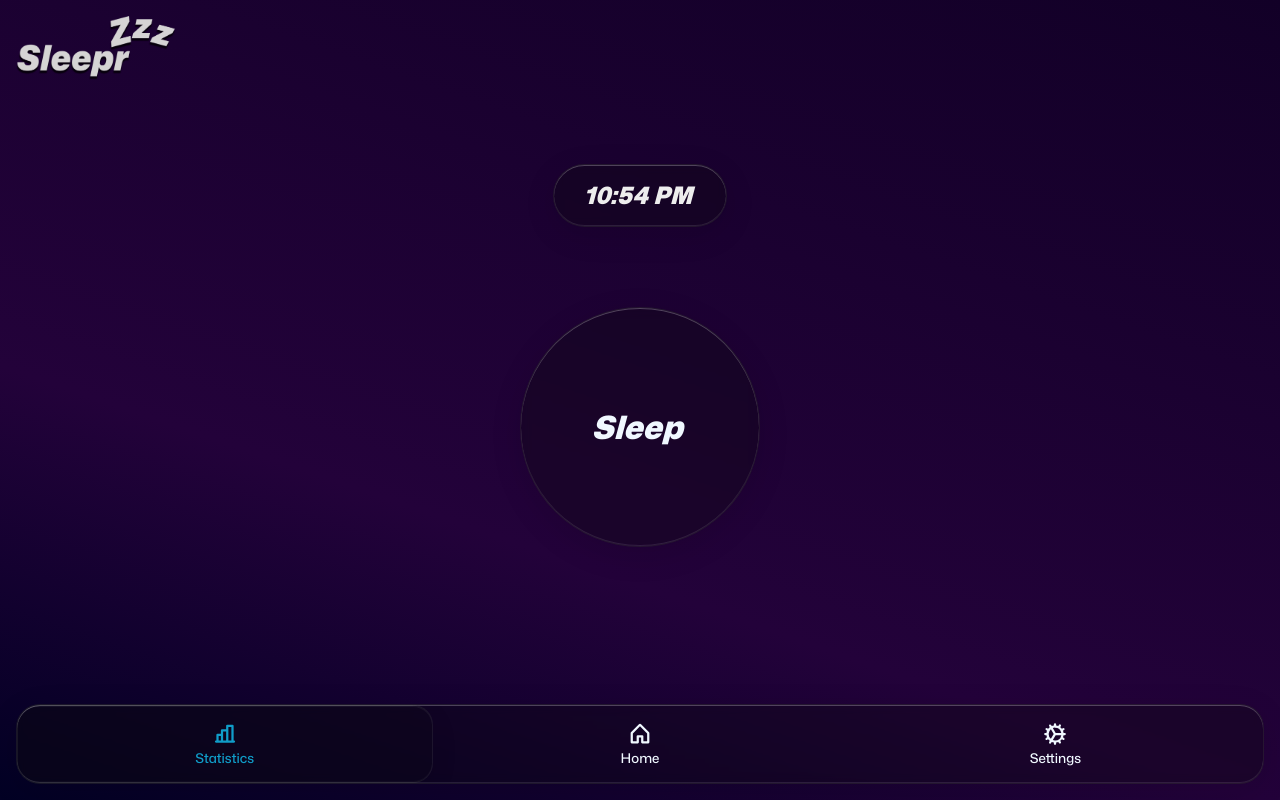
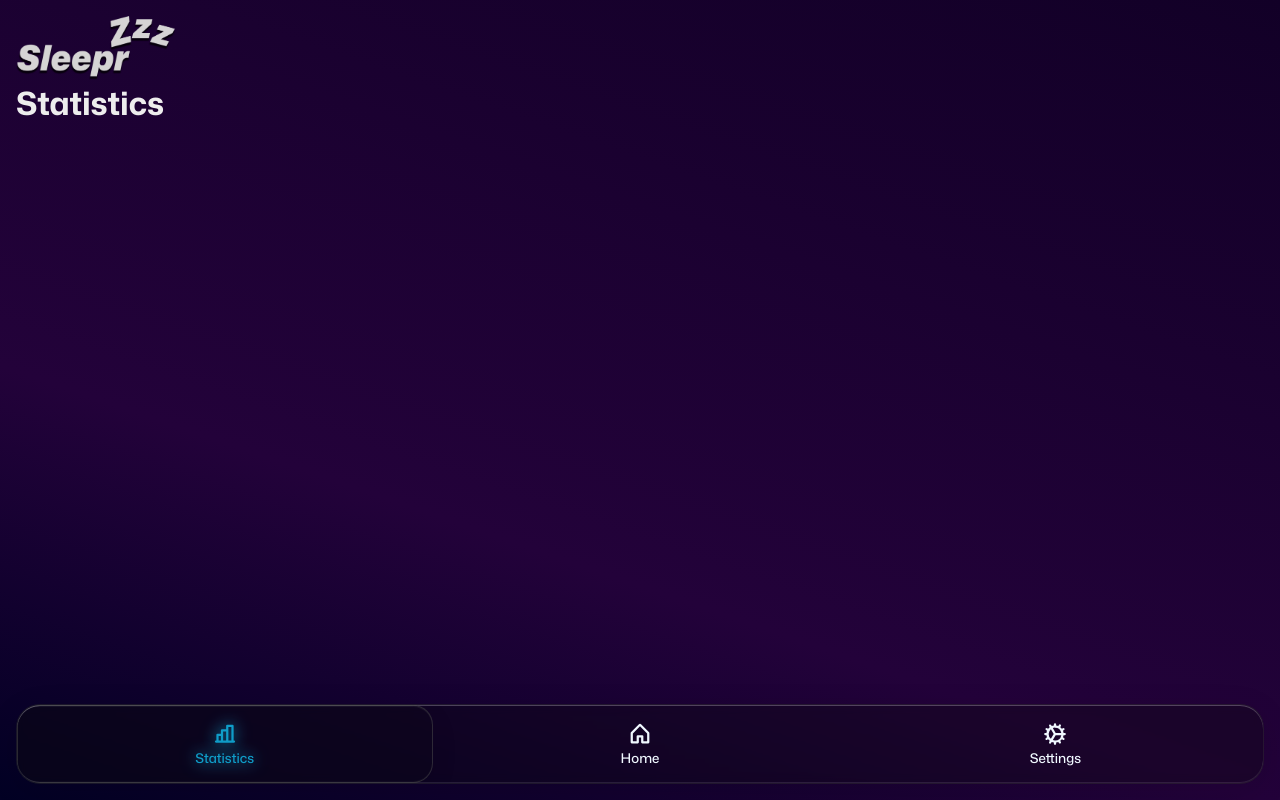
Before and after one commit to ZiedDev/sleepr, a Next.js app: page / in a window 1280 px wide. Both pictures are taken after a click on the button "Statistics". Built offline with nearby package versions, Linux system fonts and the light colour scheme.

Commit message:
start working on the other pages + minor changes

```diff
--- a/src/components/navbar.jsx
+++ b/src/components/navbar.jsx
@@ -5,11 +5,8 @@ import {
   PhGearFineBold as GearIcon,
   PhChartBarBold as ChartIcon,
 } from "./icones";
-import { useState } from "react";
 
-export default function NavBar() {
-  const [navMode, setNavMode] = useState(1);
-
+export default function NavBar({ navMode, setNavMode }) {
   const navContents = [
     { label: "Statistics", icon: ChartIcon },
     { label: "Home", icon: HouseIcon },
--- /dev/null
+++ b/src/components/settings.jsx
@@ -0,0 +1,10 @@
+import Header from "@/components/home/header";
+
+export default function SettingsPage() {
+  return (
+    <>
+      <Header />
+      <h1>Settings</h1>
+    </>
+  );
+}
--- /dev/null
+++ b/src/components/stats.jsx
@@ -0,0 +1,10 @@
+import Header from "@/components/home/header";
+
+export default function StatsPage() {
+  return (
+    <>
+      <Header />
+      <h1>Statistics</h1>
+    </>
+  );
+}
--- a/src/pages/index.jsx
+++ b/src/pages/index.jsx
@@ -1,15 +1,24 @@
+import { useState } from "react";
+
 import HomePage from "@/components/home";
+import SettingsPage from "@/components/settings";
+import StatsPage from "@/components/stats";
 import NavBar from "@/components/navbar";
 
 import styles from "@/styles/home.module.css";
 
 export default function Home() {
+  const [navMode, setNavMode] = useState(1);
+  const pages = {
+    0: <StatsPage />,
+    1: <HomePage />,
+    2: <SettingsPage />,
+  };
+
   return (
     <>
-      <div className={styles.page}>
-        <HomePage />
-      </div>
-      <NavBar />
+      <div className={styles.page}>{pages[navMode]}</div>
+      <NavBar navMode={navMode} setNavMode={setNavMode} />
     </>
   );
 }
--- a/src/styles/globals.css
+++ b/src/styles/globals.css
@@ -35,12 +35,12 @@ a {
 
 button {
   cursor: pointer;
+  -webkit-tap-highlight-color: transparent;
 }
 
 .glassCard {
   background: rgba(11, 11, 11, 0.3);
   backdrop-filter: blur(5px);
-  -webkit-backdrop-filter: blur(5px);
   border-radius: 20px;
   border: 1px solid rgba(67, 67, 67, 0.3);
   box-shadow:
--- a/src/styles/navbar.module.css
+++ b/src/styles/navbar.module.css
@@ -30,7 +30,8 @@
         svg,
         p {
             z-index: 1;
-            transition: color 500ms cubic-bezier(.47, .02, .5, 1.5);
+            transition: color 500ms cubic-bezier(.47, .02, .5, 1.5),
+                filter 500ms cubic-bezier(.47, .02, .5, 1.5);
         }
 
         svg {
@@ -47,6 +48,7 @@
             svg,
             p {
                 color: #109dc9;
+                filter: drop-shadow(0px 0px 8px #109dc9);
             }
         }
     }
@@ -63,7 +65,7 @@
 
         background: rgba(17, 0, 48, 0.15);
         backdrop-filter: blur(0px);
-        border: 1px solid rgba(67, 67, 67, 0.3);
+        border: 1px solid rgba(67, 67, 67, 0.6);
         box-shadow:
             0 8px 32px rgba(0, 0, 0, 0.05),
             inset 0 1px 0 rgba(255, 255, 255, 0.05),
```
